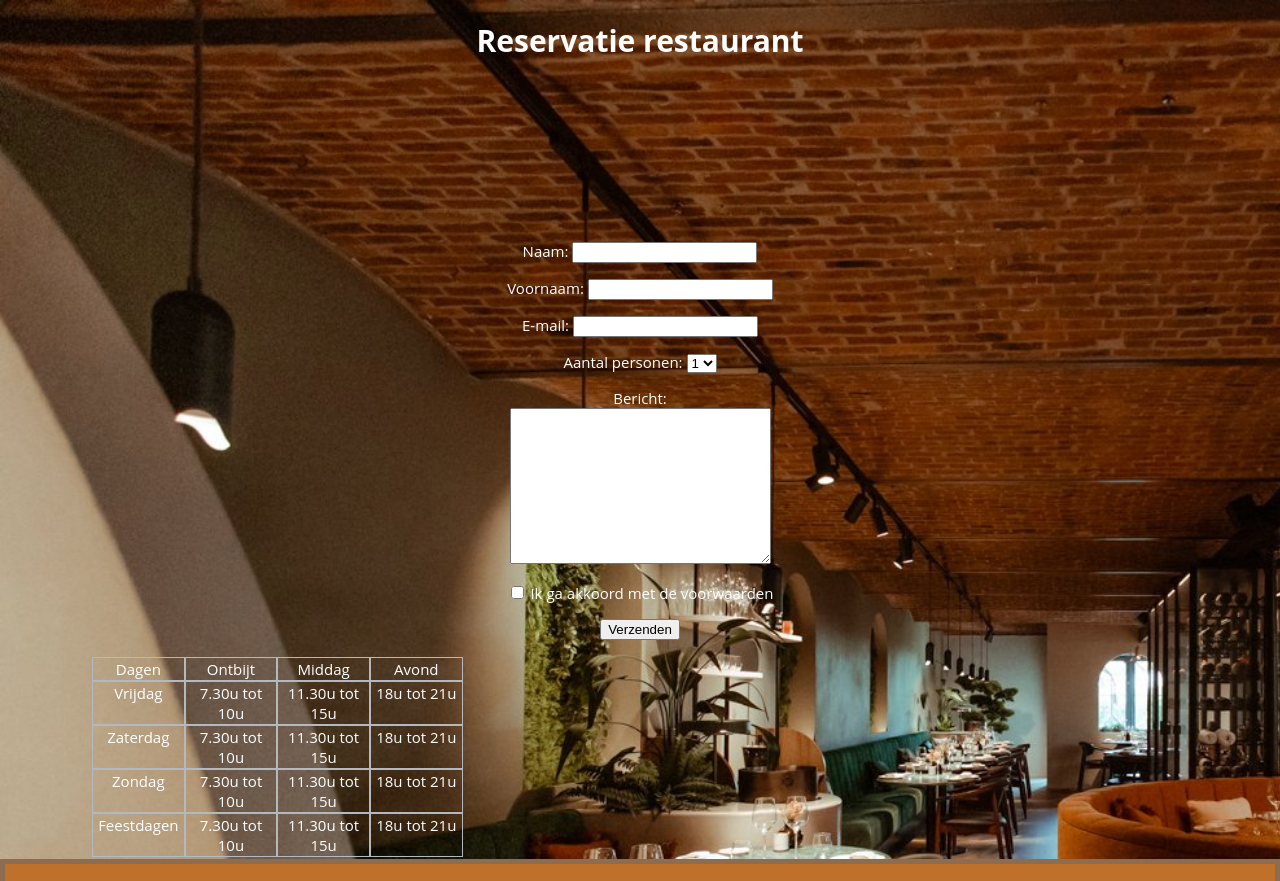
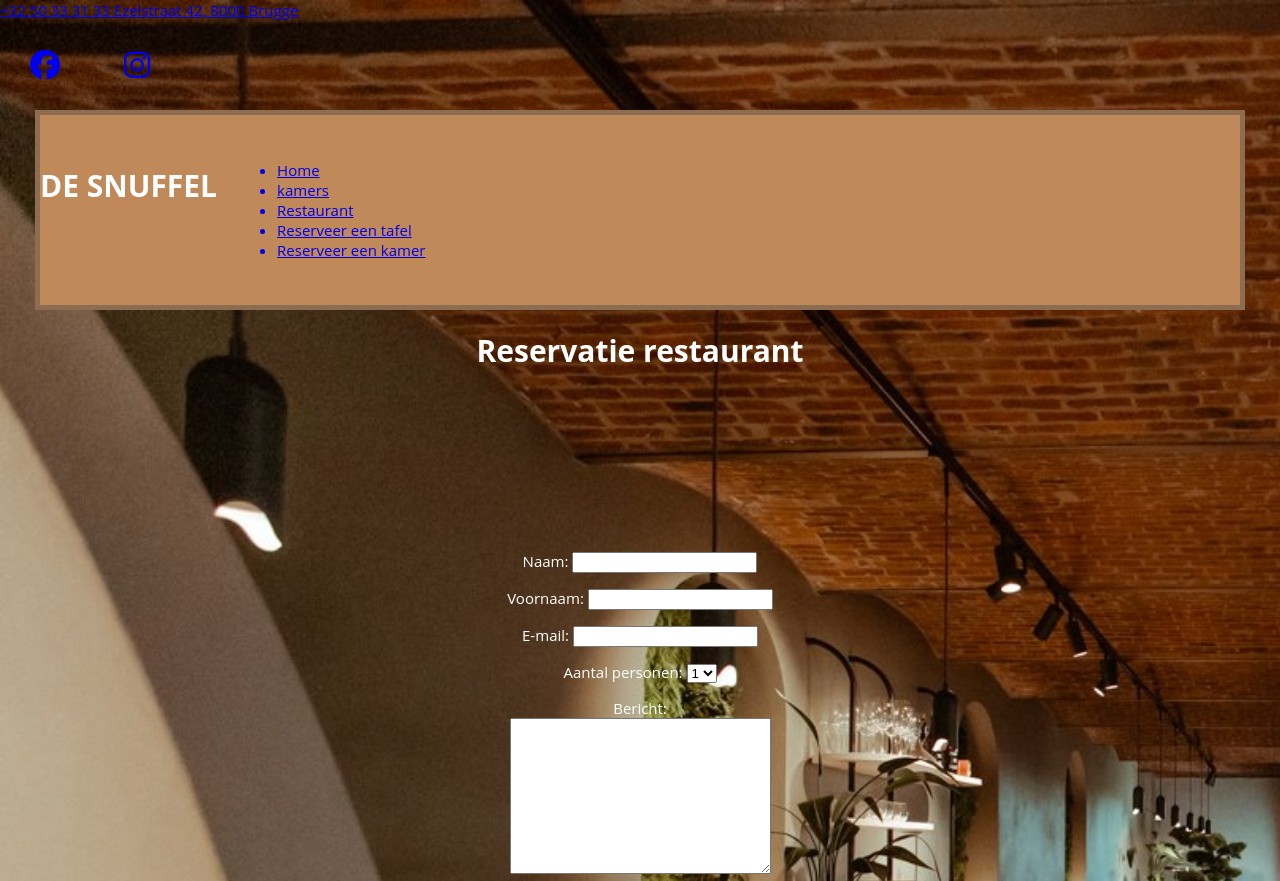
Before and after one commit to kilianfrederix/Case, a plain HTML site: page restaurant_reservatie.html in a window 1280 px wide. Shown: the top 881 px of the page. Drawn offline with Linux system fonts and the light colour scheme.

Commit message:
Update restaurant_reservatie.html

```diff
--- a/restaurant_reservatie.html
+++ b/restaurant_reservatie.html
@@ -4,6 +4,7 @@
     <meta charset="UTF-8">
     <meta name="viewport" content="width=device-width, initial-scale=1.0">
     <link rel="stylesheet" href="css/style.css">
+    <link rel="stylesheet" href="https://cdnjs.cloudflare.com/ajax/libs/font-awesome/6.5.1/css/all.min.css" integrity="sha512-DTOQO9RWCH3ppGqcWaEA1BIZOC6xxalwEsw9c2QQeAIftl+Vegovlnee1c9QX4TctnWMn13TZye+giMm8e2LwA==" crossorigin="anonymous" referrerpolicy="no-referrer" />
     <style type="text/css">
         body { background-image: url("images/restaurant.jpg"); background-size: cover; }
         </style>
@@ -12,6 +13,43 @@
 
 </head>
 <body>
+    <header class="main_header">
+        <div class="container_header-contact">
+            <a class="telefoon_nummer" href="tel:+3250333133">+32 50 33 31 33 </a>
+            <a class="address" href="https://maps.app.goo.gl/y6HDtCFecsVtr8xt6">Ezelstraat 42, 8000 Brugge</a>
+            <div class="social-media_icons">
+                <a href="https://www.facebook.com/Snuffelbackpackerhostel/"><i
+                        class="fa-brands fa-facebook icon"></i></a>
+                <a href="https://www.instagram.com/snuffelhostel/"><i class="fa-brands fa-instagram icon"></i></a>
+            </div>
+        </div>
+        <div class="display_flex">
+            <div class="container">
+                <div class="logo">
+                    <h1>DE SNUFFEL</h1>
+                </div>
+                <nav>
+                    <ul>
+                        <a href="index.html">
+                            <li>Home</li>
+                        </a>
+                        <a href="#">
+                            <li>kamers</li>
+                        </a>
+                        <a href="restaurant.html">
+                            <li>Restaurant</li>
+                        </a>
+                        <a href="restaurant_reservatie.html">
+                            <li class="reserveerlink">Reserveer een tafel</li>
+                        </a>
+                        <a href="#">
+                            <li class="reserveerlink">Reserveer een kamer</li>
+                        </a>
+                    </ul>
+                </nav>
+            </div>
+        </div>
+    </header>
     <h1>Reservatie restaurant</h1>
     <form>
         <p>
```
